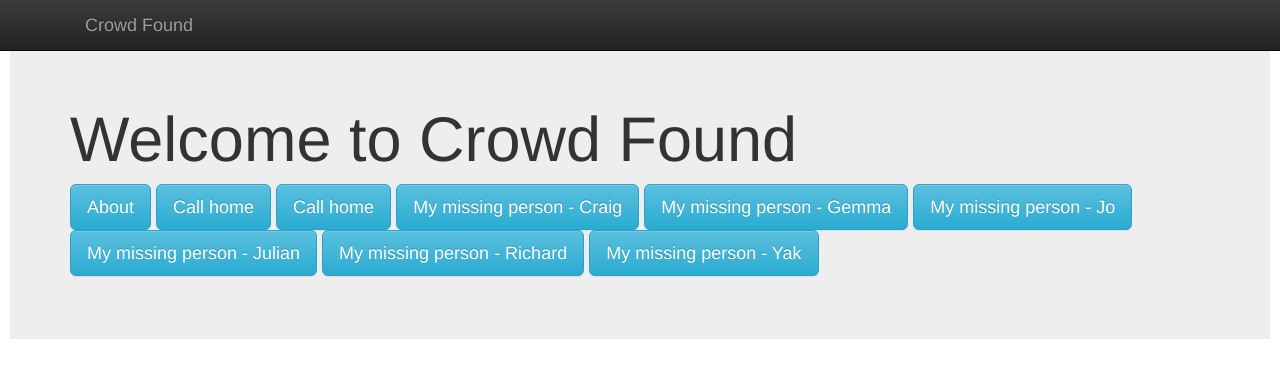
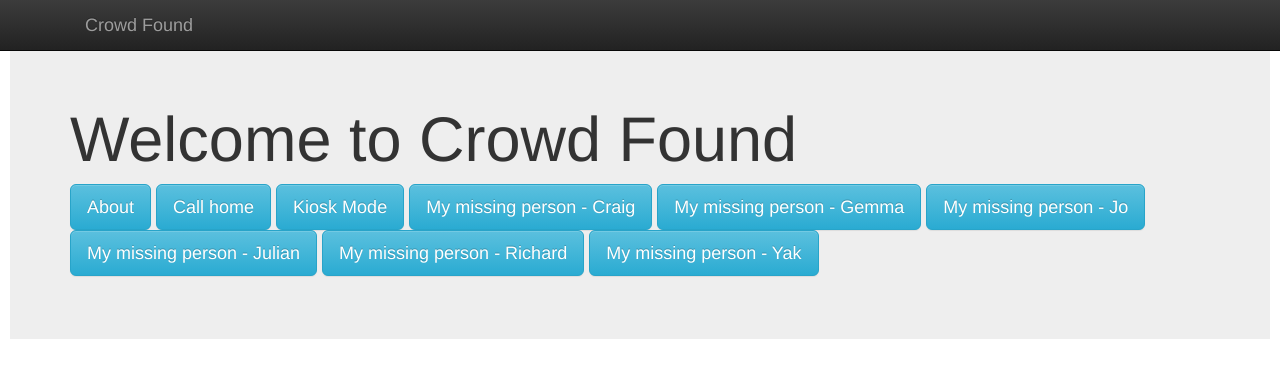
Before and after one commit to TeamKillScreen/KAA.Web, a React (Create React App) app: page / in a window 1280 px wide. Shown: the top 378 px of the page. Built offline with nearby package versions, Linux system fonts and the light colour scheme.

Commit message:
Correct link name

```diff
--- a/src/components/home.js
+++ b/src/components/home.js
@@ -24,7 +24,7 @@ class Home extends Component {
                         <span className="spacer" />
                         <a className="btn btn-info btn-lg" role="button"
                               href="/kiosk/kiosk.html">
-                            Call home
+                            Kiosk Mode
                         </a>
                         <span className="spacer" />
                         <Link className="btn btn-info btn-lg" role="button"
```
Also changed, not shown: 5 other files (tests, documents, lock files or other folders).
